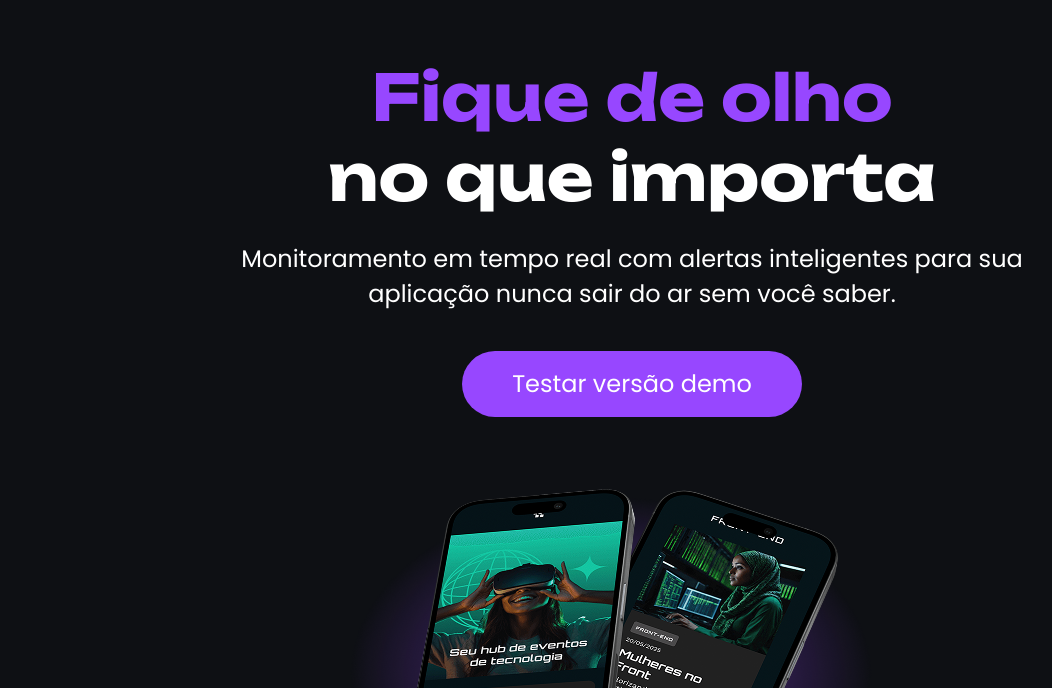
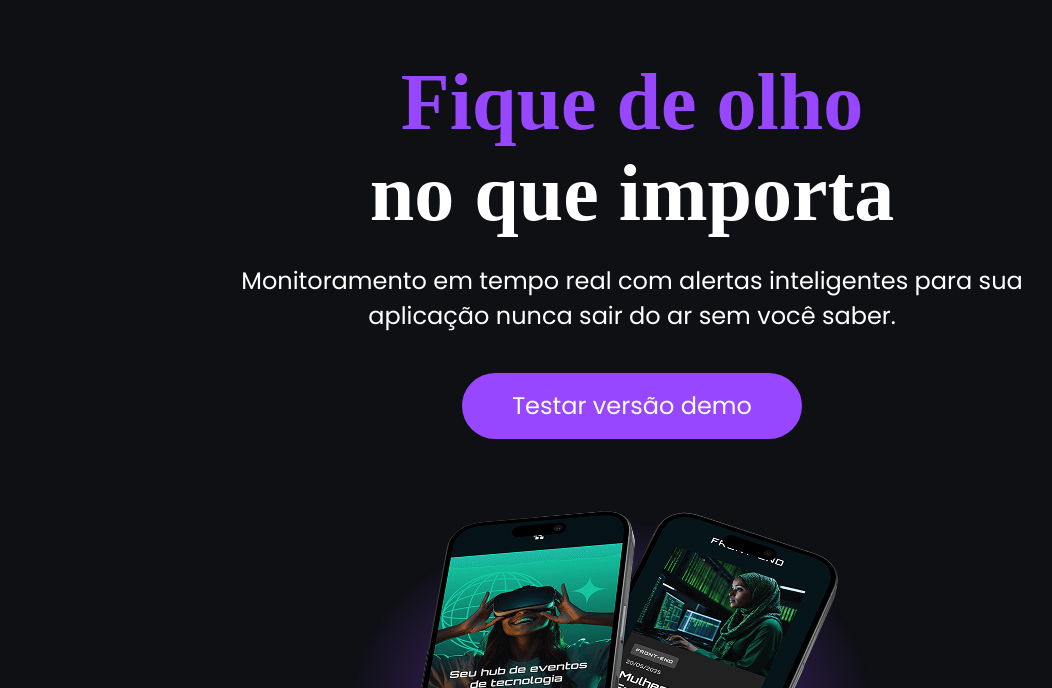
Before and after one commit to Murilogramacho/Tecboard, a plain HTML site: page index.html in a window 1280 px wide. Shown: the part 112-800 px from the top of the page, without its empty margins (8-1060 px from the left). Drawn offline with Linux system fonts and the light colour scheme.

Commit message:
aleração do tamanho do titulo

```diff
--- a/CSS/Style.css
+++ b/CSS/Style.css
@@ -41,7 +41,7 @@ header img {
 
 h1 {
     margin: 60px auto 24px;
-    font-size: 64px;
+    font-size: 80px;ck
     font-family: "Unbounded", sans-serif;
     text-align: center;
 }
```
